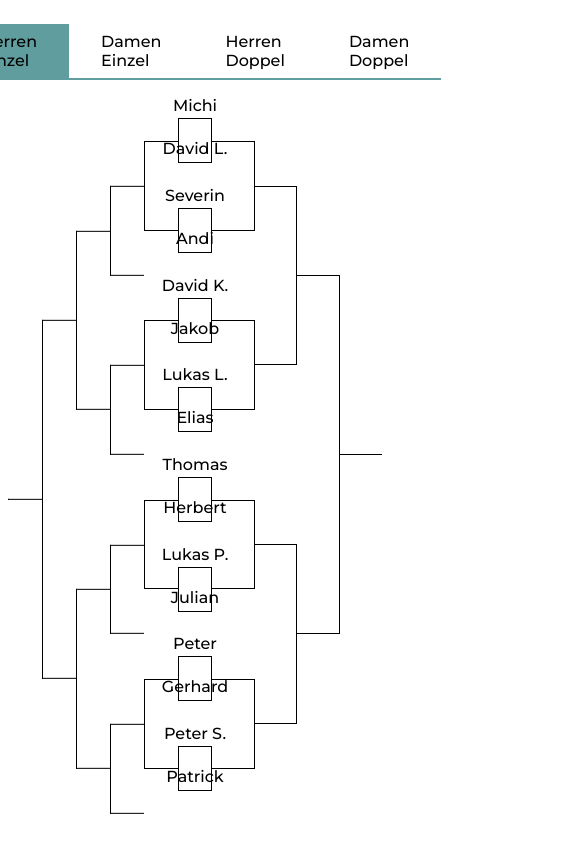
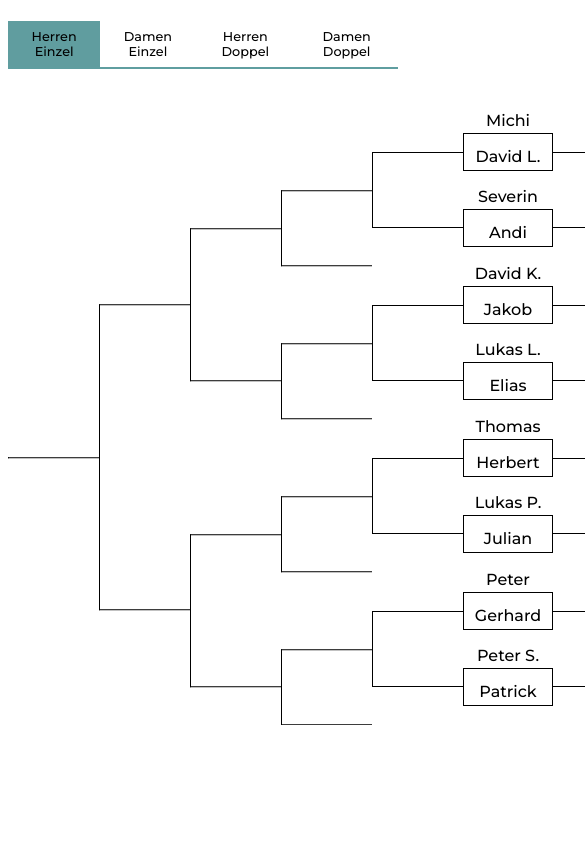
Before and after one commit to Michiii11/USV_Vereinsmeisterschaft, a plain HTML site: page index.html in a window 390 px wide. Both pictures are taken after a click on the element "Herren Einzel". Shown: the top 852 px of the page, 585 px wide, since content can reach past the window. Drawn offline with Linux system fonts and the light colour scheme.

Commit message:
responsive

```diff
--- a/index.html
+++ b/index.html
@@ -12,12 +12,12 @@
     <script src="script.js" defer></script>
 </head>
 <body>
-    <div class="toggle">
+    <nav class="toggle">
         <p onclick="getDraw('menSingle', this)" class="active">Herren Einzel</p>
         <p onclick="getDraw('womenSingle', this)">Damen Einzel</p>
         <p onclick="getDraw('menDouble', this)">Herren Doppel</p>
         <p onclick="getDraw('womenDouble', this)">Damen Doppel</p>
-    </div>
+    </nav>
 
     <main></main>
 </body>
--- a/script.js
+++ b/script.js
@@ -6,11 +6,18 @@ function getDraw(type, elem) {
 
     let draw
 
+    if(document.querySelector("main").classList.contains("big")){
+        document.querySelector("main").classList.remove("big")
+    }
+
     switch (type) {
         case 'menSingle': draw = menSingleDraw; printDraw(16); break;
-        case 'menDouble': draw = menDoubleDraw; printDraw(16); break;
+        case 'menDouble': draw = menDoubleDraw; printDraw(16);
+            if(!document.querySelector("main").classList.contains("big")){
+                document.querySelector("main").classList.add("big")
+            }            break;
         case 'womenSingle': draw = womenSingleDraw; printDraw(8); break;
-        case 'womenDouble': printDraw(4); womenDoubleDraw(); return;;
+        case 'womenDouble': printDraw(4); womenDoubleDraw(); return;
     }
 
 
@@ -49,6 +56,7 @@ function womenDoubleDraw(){
     }
 }
 function printDraw(type){
+
 
     if(type === 16){
         document.querySelector("main").innerHTML = `
--- a/style.scss
+++ b/style.scss
@@ -5,9 +5,11 @@
     font-family: 'Montserrat', sans-serif;
 }
 
-div.toggle{
+.toggle{
+    position: fixed;
     display: flex;
     justify-content: center;
+    width: 100%;
 
     p{
         padding-inline: 2rem;
@@ -16,6 +18,7 @@ div.toggle{
         border-bottom: 2px solid cadetblue;
         transition: all .2s ease;
         font-weight: 500;
+        text-align: center;
 
         &:hover{
             background-color: hsl(182, 25%, 75%);
@@ -27,10 +30,25 @@ div.toggle{
     }
 }
 
+@media (max-width: 750px) {
+    .toggle p {
+        font-size: 0.8rem;
+        padding-inline: .5rem;
+    }
+}
+
+
+
 main{
+    padding-top: 12.5vh;
     display: flex;
     height: 85vh;
-    width: 100%;
+    width: max(100%, 1000px);
+    overflow-x: scroll;
+
+    &.big{
+        width: max(100%, 1750px);
+    }
 
     > div{
         height: 100%;
```
Also changed, not shown: style.css, 1 other file.
